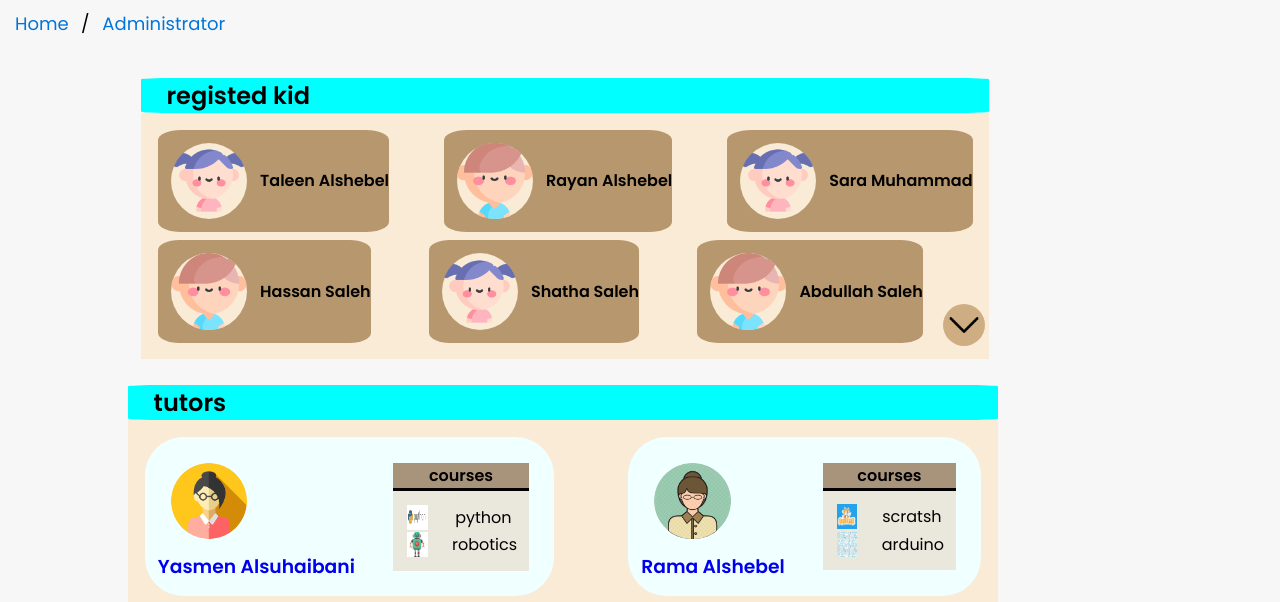
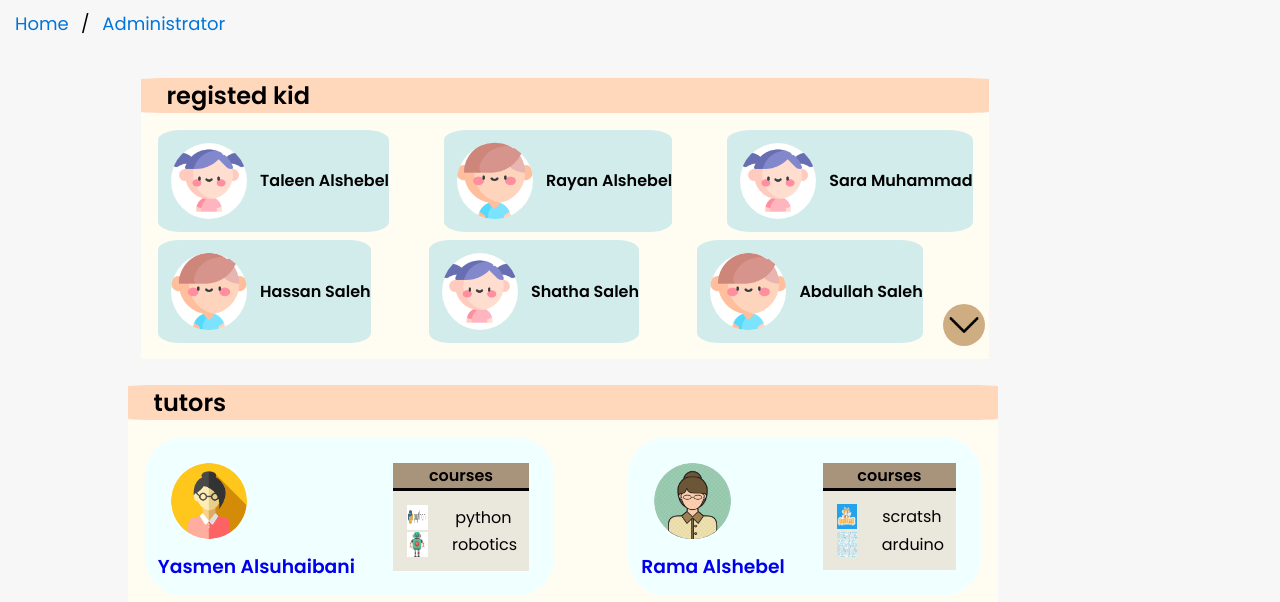
Before and after one commit to mriamft/ByteBuilder, a plain HTML site: page Administrator.html in a window 1280 px wide. Shown: the part 142-744 px from the top of the page. Drawn offline with Linux system fonts and the light colour scheme.

Commit message:
schedule

```diff
--- a/Admin.css
+++ b/Admin.css
@@ -1,3 +1,4 @@
+
 
 /**arrow code*/
 
@@ -37,7 +38,8 @@
   }
 
   .heading {
-  background-color: aqua;
+  background-color:#ffd7ba;
+
   display:flex;
   justify-content:left;
   align-items:center;
@@ -48,7 +50,9 @@
 
 
   .container{
-  background-color: antiquewhite;
+  background-color:#fffcf2;
+
+
   flex-wrap: wrap;
   width: 85%;
   padding:1vw ;
@@ -61,7 +65,8 @@
 
     display: inline-flex;
     flex-wrap: wrap;
-    background-color: rgb(183, 151, 109);
+    background-color:#d2ebeb;
+
     justify-content:flex-start;
     border-radius: 10%;
     background-clip:content-box;
@@ -80,7 +85,7 @@
   .container  img {
   width:8vw;
   float:left;
-  background-color: antiquewhite;
+  background-color:white;
   background-clip: content-box;
 
   border-radius: 50%;
```
Also changed, not shown: Schedule.html (+1 -0 lines), Schedule2.html (+1 -0 lines).
